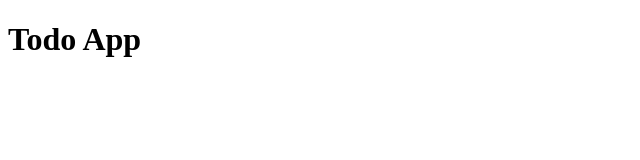
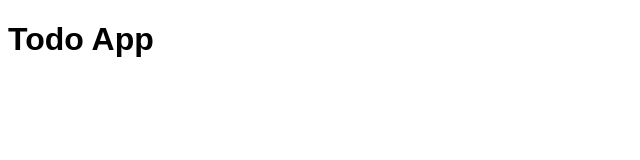
Before and after one commit to CodeDraken/electron-todo, an Electron app: page index.html in a window 1280 px wide. Shown: the full height of the page, 0-640 px from the left. Drawn offline with Linux system fonts and the light colour scheme.

Commit message:
Add system font

```diff
--- a/index.html
+++ b/index.html
@@ -3,6 +3,11 @@
   <head>
     <meta charset="UTF-8">
     <title>Electron Todo</title>
+    <style>
+      body {
+        font: caption;
+      }
+    </style>
   </head>
   <body>
     <h1>Todo App</h1>
```
